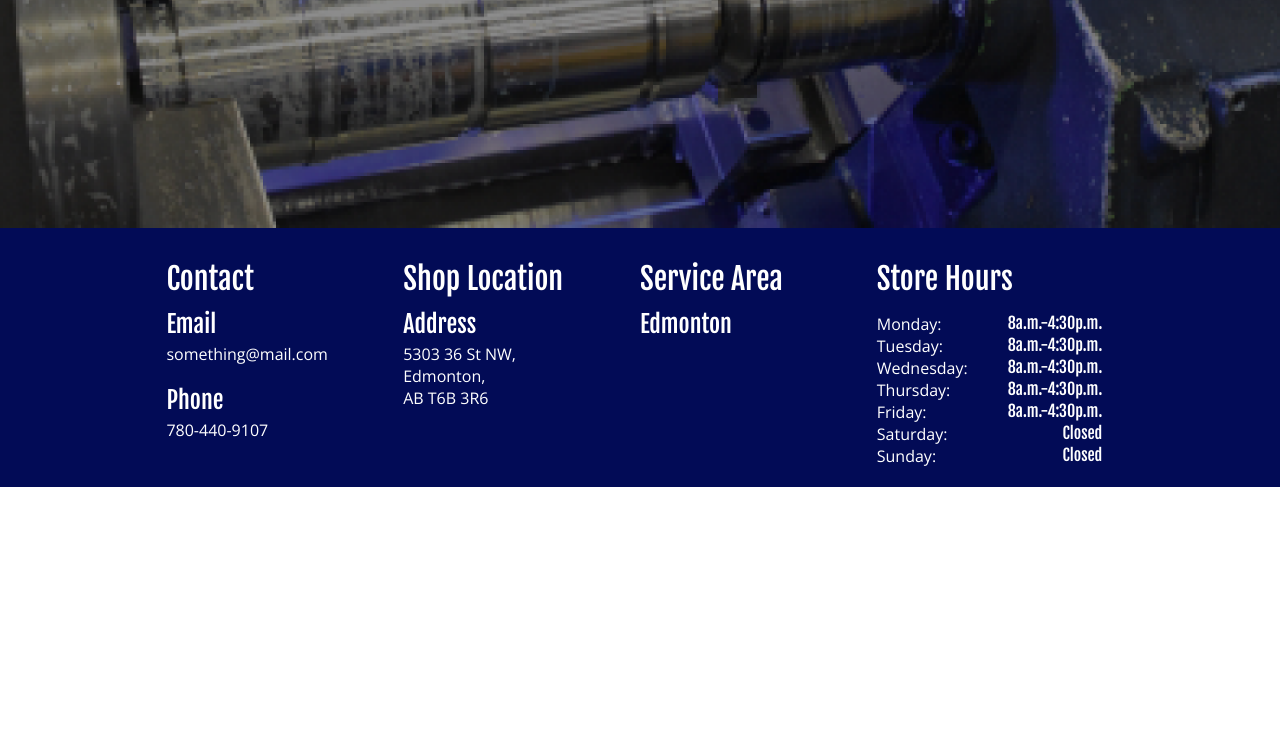
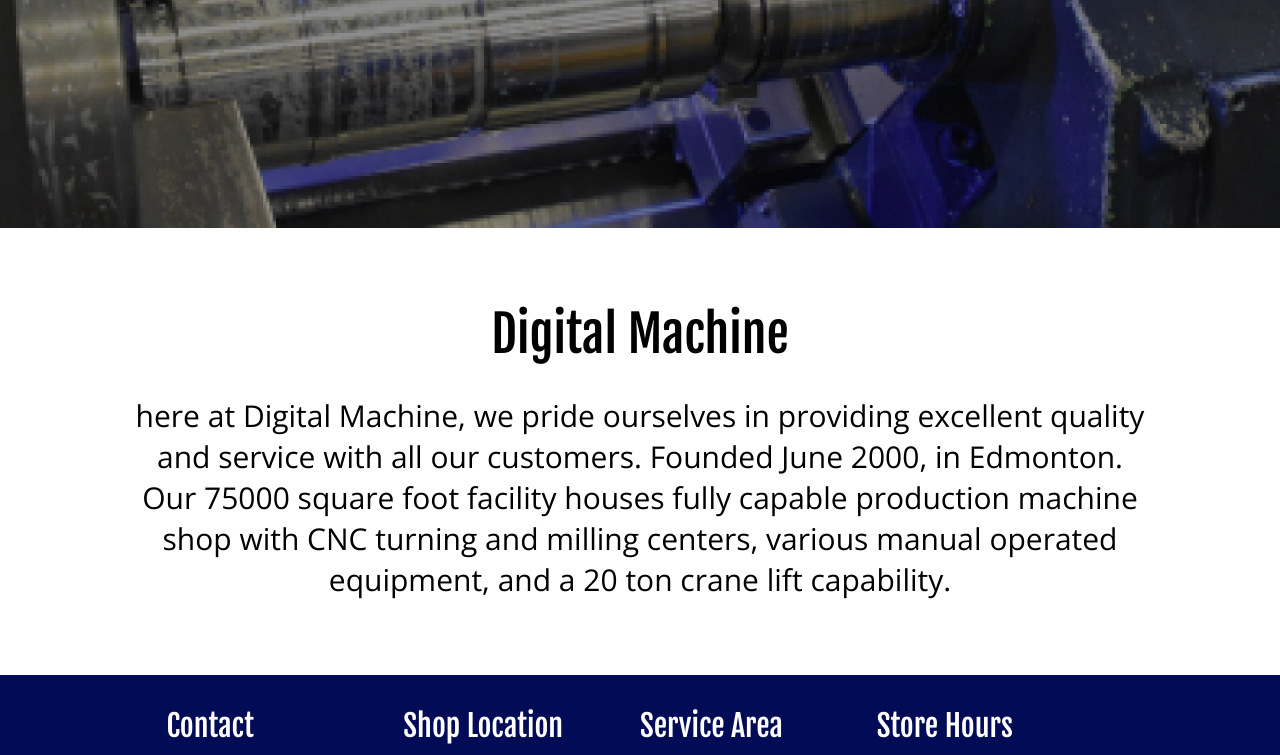
Before and after one commit to Bchiem08/digitalmachine, a React (Create React App) app: page /aboutus in a window 1280 px wide. Shown: the part 522-1277 px from the top of the page. Before the commit the page ends 1009 px from the top, so only its background shows below. Built offline with nearby package versions, Linux system fonts and the light colour scheme; no server answers; the HTML template or start-up script is replaced by a standard one; what google-maps-react would draw is missing.

Commit message:
Add About us header text

```diff
--- a/src/Components/Pages/AboutPage/about.js
+++ b/src/Components/Pages/AboutPage/about.js
@@ -3,6 +3,7 @@ import NavbarExport from "../../Navbar/NavbarExport";
 import Footer from "../../Footer/footer";
 import Grid from "@material-ui/core/Grid";
 import "./about.css";
+import AboutUsText from "./aboutus/aboutustext";
 
 export default class AboutPage extends Component {
   render() {
@@ -11,7 +12,9 @@ export default class AboutPage extends Component {
         <NavbarExport />
         <div className="headerimage"></div>
         <Grid container>
-          <Grid item></Grid>
+          <Grid item>
+            <AboutUsText />
+          </Grid>
         </Grid>
         <Footer />
       </div>
--- /dev/null
+++ b/src/Components/Pages/AboutPage/aboutus/aboutustext.css
@@ -0,0 +1,20 @@
+@import url("https://fonts.googleapis.com/css2?family=Fjalla+One&display=swap");
+@import url("https://fonts.googleapis.com/css2?family=Open+Sans&display=swap");
+
+.about-textbox {
+  margin-top: 75px;
+  text-align: center;
+  margin-bottom: 75px;
+  margin-left: 10%;
+  margin-right: 10%;
+}
+
+.aboutheader {
+  font-family: "Fjalla One", sans-serif;
+  font-size: 50px;
+}
+
+.about-text {
+  font-family: "Open Sans";
+  font-size: 30px;
+}
--- /dev/null
+++ b/src/Components/Pages/AboutPage/aboutus/aboutustext.js
@@ -0,0 +1,19 @@
+import React, { Component } from "react";
+import "./aboutustext.css";
+
+export default class AboutUsText extends Component {
+  render() {
+    return (
+      <div className="about-textbox">
+        <header className="aboutheader">Digital Machine</header>
+        <p className="about-text">
+          here at Digital Machine, we pride ourselves in providing excellent
+          quality and service with all our customers. Founded June 2000, in
+          Edmonton. Our 75000 square foot facility houses fully capable
+          production machine shop with CNC turning and milling centers, various
+          manual operated equipment, and a 20 ton crane lift capability.
+        </p>
+      </div>
+    );
+  }
+}
```
